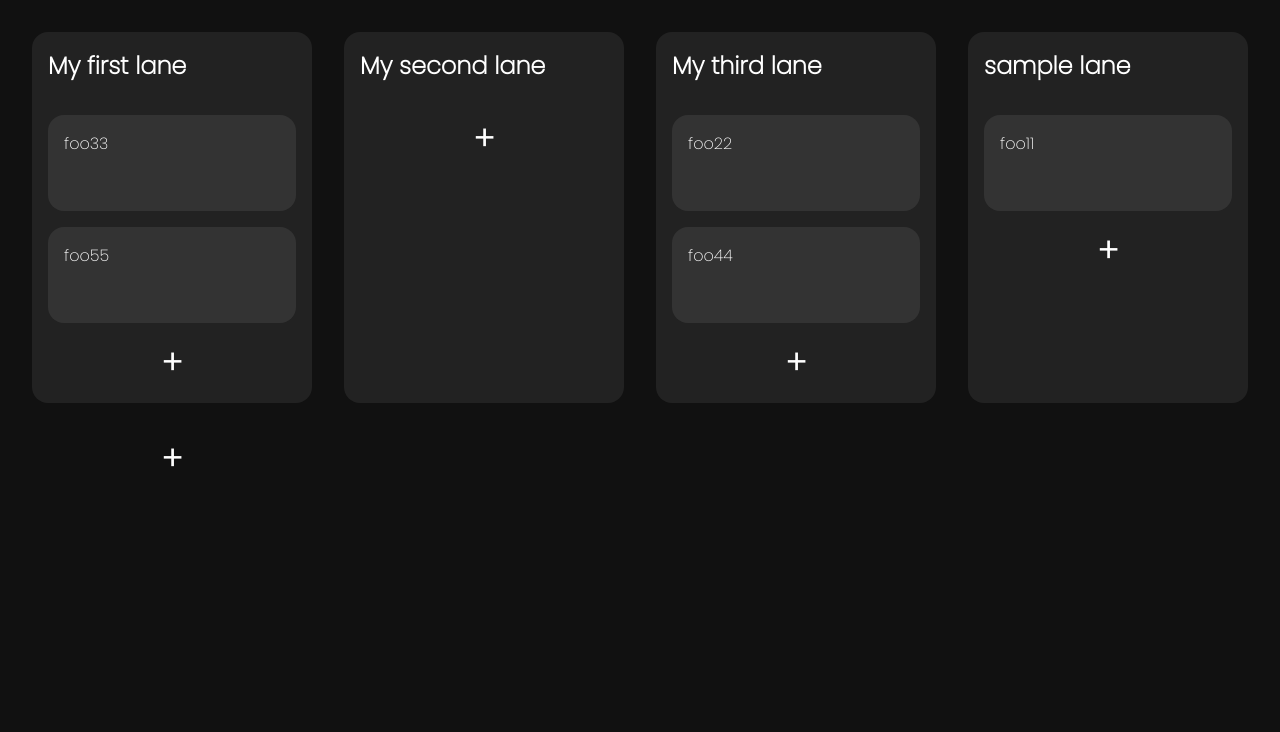
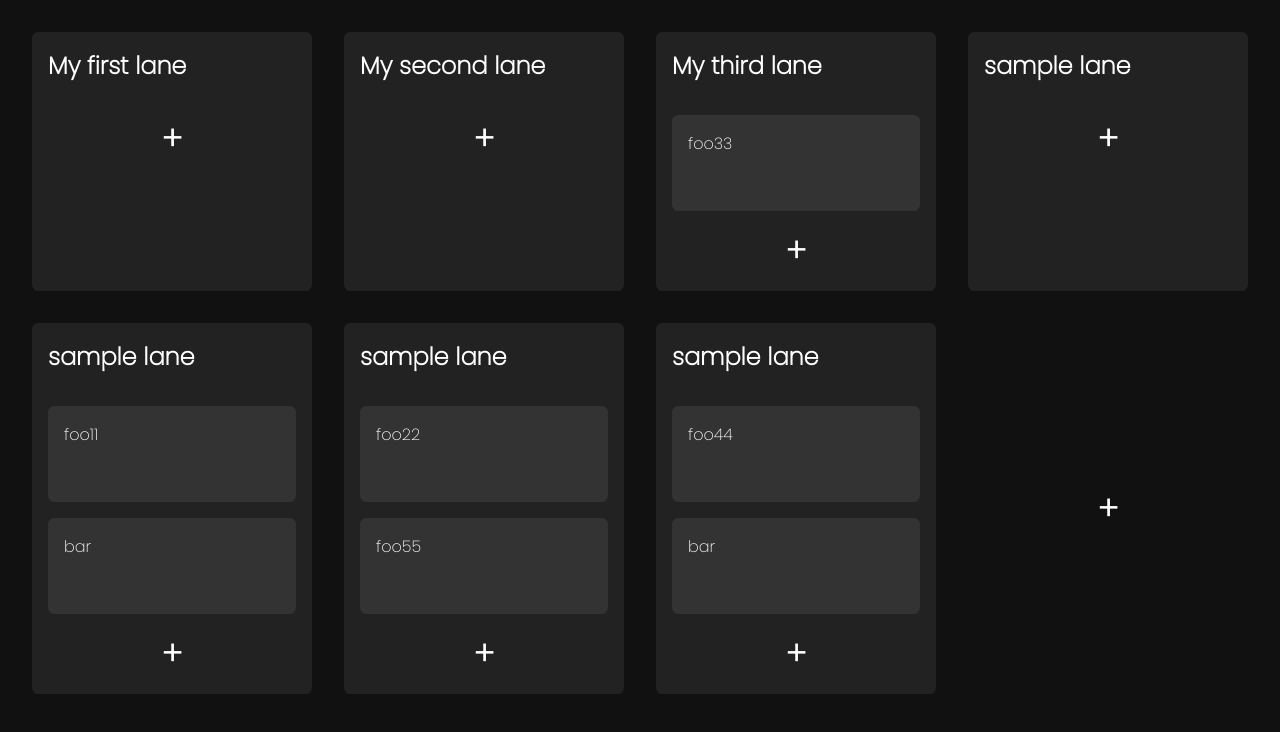
Before and after one commit to SamuelMiddendorp/SvelteBoard, a SvelteKit app: page / in a window 1280 px wide. Shown: the top 732 px of the page. Built offline with nearby package versions, Linux system fonts and the light colour scheme.

Commit message:
Add hover over effect

```diff
--- a/db.json
+++ b/db.json
@@ -1 +1 @@
-{"id":"f09b996e-cb22-498d-8c09-1263d78783ce","title":"First Board","description":"My first board","lanes":[{"id":"f3073ac1-b933-46cf-b622-49bbd7977420","title":"My first lane","items":[{"id":"0e1aab68-5283-4c91-aaed-7de5b6b8485c","title":"foo33","description":"bar","prio":1},{"id":"a0d3f6f2-6997-4580-9ef3-0388e2e0a4a2","title":"foo55","description":"bar","prio":1}]},{"id":"dc30e5b5-1d76-42f4-8789-12d40c450240","title":"My second lane","items":[]},{"id":"7f452bd1-2929-429e-b832-98edf9b47397","title":"My third lane","items":[{"id":"f2c95e7d-d429-49ce-a725-fc9481521460","title":"foo22","description":"bar","prio":1},{"id":"6d534015-ba56-4eb6-8d3f-ec5dff8cae7e","title":"foo44","description":"bar","prio":1}]},{"id":"a7207538-8b18-418b-97a3-99626bc1de3e","title":"sample lane","items":[{"id":"9fd9c8eb-e767-4d72-81e8-c5377a7f68c6","title":"foo11","description":"bar","prio":1}]}]}
+{"id":"c36a4459-4635-4bcb-b283-0935c442c9c0","title":"First Board","description":"My first board","lanes":[{"id":"a2a81809-6118-48b5-bee3-0483a1d83c5c","title":"My first lane","items":[]},{"id":"48fc7c42-71a8-4f53-b40f-057f27310cc2","title":"My second lane","items":[]},{"id":"8dc398b8-801f-4b69-9d07-7de40ffe66ef","title":"My third lane","items":[{"id":"e5efa797-8ad8-456d-a59b-05d7893ac6e4","title":"foo33","description":"bar","prio":1}]},{"id":"ef165509-cfc7-4651-99f0-c6dde90460ea","title":"sample lane","items":[]},{"id":"69f28633-c01b-47d8-a1f9-a79989f1f569","title":"sample lane","items":[{"id":"b7d087e3-3a97-4818-a225-649eec8b6831","title":"foo11","description":"bar","prio":1},{"id":"559b75ae-c226-46aa-b280-ee4b59093492","title":"bar","description":"sample","prio":1}]},{"id":"f606545a-95bd-4cdf-902c-1438fe270a36","title":"sample lane","items":[{"id":"e96cffac-78f4-4585-bd6f-667258fb73f4","title":"foo22","description":"bar","prio":1},{"id":"105b37f6-113d-4d2c-972a-5794a9cca172","title":"foo55","description":"bar","prio":1}]},{"id":"644aae66-d1af-41dd-9098-97414fb8b201","title":"sample lane","items":[{"id":"d9fa77fd-a9b9-4287-aab5-e07bf509f6a1","title":"foo44","description":"bar","prio":1},{"id":"2d100a29-4aa9-4d30-9c1a-fd8a2eceb9b2","title":"bar","description":"sample","prio":1}]}]}
--- a/src/routes/+page.svelte
+++ b/src/routes/+page.svelte
@@ -41,11 +41,24 @@
 
         board.lanes[targetLaneIndex] = targetLane;
         board.lanes[currentLaneIndex] = currentLane;
+
+        let elem = document.getElementById(id)!;
+        elem.style.border = "initial";
+
         saveState();
     };
 
-    let onDragOver = (e: any) => {
+    let onDragOver = (e: any, id: string) => {
+
+        let elem = document.getElementById(id)!;
+        elem.style.border = "1px solid #555";
+
         e.preventDefault();
+    };
+
+    let onDragLeave = (id: string) => {
+        let elem = document.getElementById(id)!;
+        elem.style.border = "initial";
     };
 
     let onDragStart = (e: any, itemId: string, laneId: string) => {
@@ -81,9 +94,11 @@
 <div class="board">
     {#each board.lanes as lane}
         <div
+            id={lane.id}
             role="group"
             on:drop={(e) => onDrop(e, lane.id)}
-            on:dragover={onDragOver}
+            on:dragover={(e) => onDragOver(e, lane.id)}
+            on:dragleave={() => onDragLeave(lane.id)}
             class="lane"
         >
             <h2>{lane.title}</h2>
@@ -135,7 +150,7 @@
     }
 
     .lane {
-        border-radius: 1rem;
+        border-radius: 0.4rem;
         padding: 1rem;
         background-color: #222;
     }
@@ -148,7 +163,7 @@
 
     .item {
         min-height: 6rem;
-        border-radius: 1rem;
+        border-radius: 0.4rem;
         padding: 1rem;
         background-color: #333;
         cursor: move;
```
